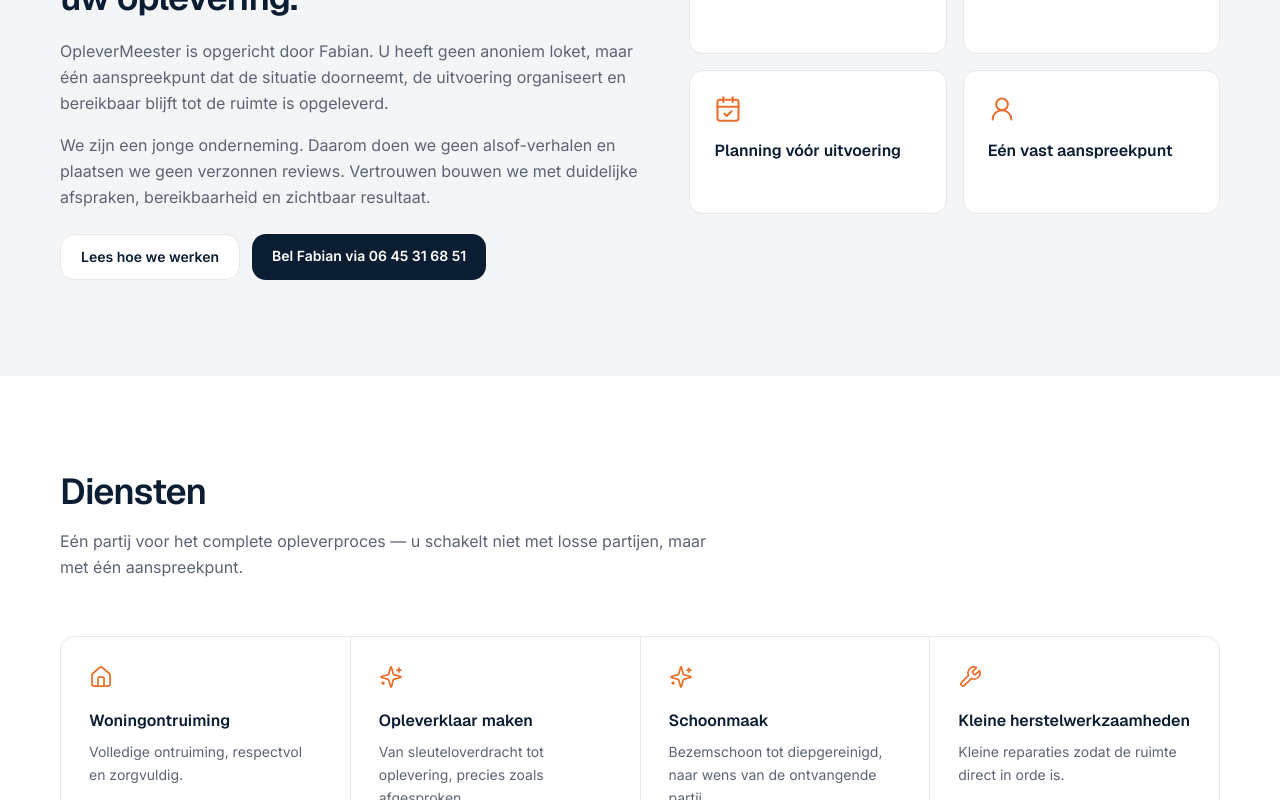
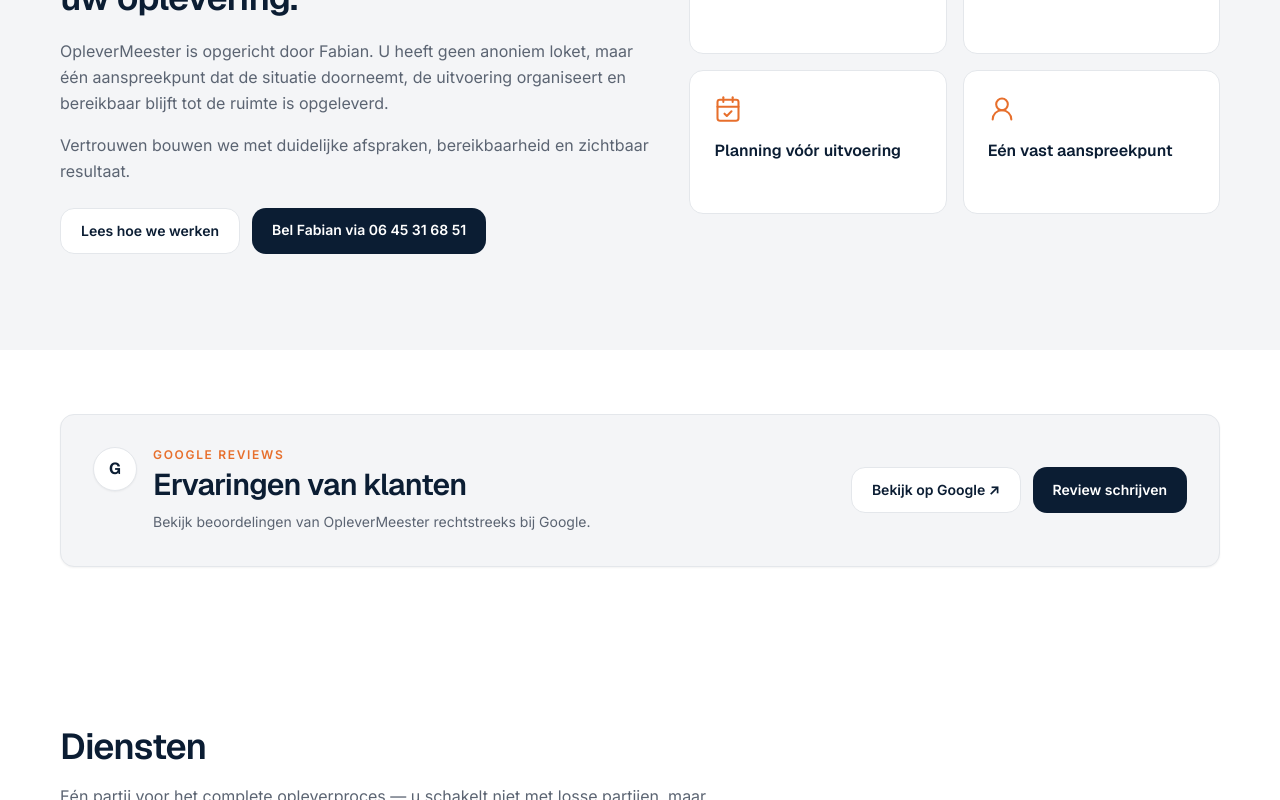
Before and after one commit to sandvlietbv/OpleverMeester, a Next.js app: page / in a window 1280 px wide. Shown: the part 2420-3220 px from the top of the page. Built offline with nearby package versions, Linux system fonts and the light colour scheme.

Commit message:
Refine Google reviews trust design
* Replace onsite review form with Google trust strip

* Tighten trust copy around real proof

* Move Google review proof closer to trust

```diff
--- a/app/page.tsx
+++ b/app/page.tsx
@@ -13,4 +13,4 @@ import Pricing from "@/components/Pricing";
 
 const JSON_LD={"@context":"https://schema.org","@type":"LocalBusiness",name:"OpleverMeester",url:"https://www.oplevermeester.nl",telephone:"+31645316851",email:"info@oplevermeester.nl",areaServed:["Groningen","Friesland","Drenthe"],priceRange:"€532,40+ incl. btw"};
 
-export default function HomePage(){return <><script type="application/ld+json" dangerouslySetInnerHTML={{__html:JSON.stringify(JSON_LD)}}/><Header/><main><Hero/><Pricing/><Contact/><Trust/><Services/><ForWhom/><WhyUs/><Process/><Reviews/><FAQ/></main><Footer/></>}
+export default function HomePage(){return <><script type="application/ld+json" dangerouslySetInnerHTML={{__html:JSON.stringify(JSON_LD)}}/><Header/><main><Hero/><Pricing/><Contact/><Trust/><Reviews/><Services/><ForWhom/><WhyUs/><Process/><FAQ/></main><Footer/></>}
--- a/components/Reviews.tsx
+++ b/components/Reviews.tsx
@@ -1,199 +1,72 @@
 "use client";
 
-import { FormEvent, useState } from "react";
 import { motion } from "framer-motion";
 
-type Status = "idle" | "sending" | "success" | "error";
-type AnalyticsWindow = Window & { gtag?: (...args: unknown[]) => void };
+const GOOGLE_PROFILE_URL =
+  "https://www.google.com/maps/search/?api=1&query=OpleverMeester%20Groningen%200645316851";
+
+declare global {
+  interface Window {
+    gtag?: (...args: unknown[]) => void;
+  }
+}
 
 export default function Reviews() {
-  const [rating, setRating] = useState(5);
-  const [name, setName] = useState("");
-  const [email, setEmail] = useState("");
-  const [review, setReview] = useState("");
-  const [status, setStatus] = useState<Status>("idle");
-  const [error, setError] = useState("");
-
-  function track(event: string, params: Record<string, unknown> = {}) {
-    (window as AnalyticsWindow).gtag?.("event", event, params);
-  }
-
-  async function submitReview(event: FormEvent<HTMLFormElement>) {
-    event.preventDefault();
-    setError("");
-
-    const cleanName = name.trim();
-    const cleanEmail = email.trim();
-    const cleanReview = review.trim();
-
-    if (!cleanName || !cleanEmail || cleanReview.length < 15) {
-      setStatus("error");
-      setError("Vul uw naam, e-mailadres en een korte ervaring van minimaal 15 tekens in.");
-      return;
-    }
-
-    setStatus("sending");
-    const submissionId =
-      typeof crypto !== "undefined" && "randomUUID" in crypto
-        ? crypto.randomUUID()
-        : `review-${Date.now()}-${Math.random().toString(36).slice(2)}`;
-
-    try {
-      const response = await fetch("/api/contact", {
-        method: "POST",
-        headers: { "Content-Type": "application/json" },
-        body: JSON.stringify({
-          name: cleanName,
-          email: cleanEmail,
-          phone: "",
-          message: `[WEBSITE REVIEW]\nScore: ${rating}/5\nErvaring: ${cleanReview}`,
-          sourcePage: "/#reviews",
-          submissionId,
-          photos: [],
-        }),
-      });
-
-      const body = (await response.json().catch(() => null)) as { error?: string } | null;
-      if (!response.ok) throw new Error(body?.error || "Versturen is niet gelukt.");
-
-      track("review_submitted", { rating, source: "homepage_reviews" });
-      setStatus("success");
-      setName("");
-      setEmail("");
-      setReview("");
-      setRating(5);
-    } catch (caught) {
-      setStatus("error");
-      setError(caught instanceof Error ? caught.message : "Versturen is niet gelukt. Probeer het opnieuw.");
-    }
+  function trackGoogleReviewClick(action: "view" | "write") {
+    window.gtag?.("event", "google_review_click", {
+      source: "homepage_reviews",
+      action,
+    });
   }
 
   return (
-    <section id="reviews" className="bg-white py-24">
+    <section id="reviews" className="bg-white py-14 md:py-16">
       <div className="container-om">
         <motion.div
-          initial={{ opacity: 0, y: 16 }}
+          initial={{ opacity: 0, y: 14 }}
           whileInView={{ opacity: 1, y: 0 }}
           viewport={{ once: true, margin: "-80px" }}
-          transition={{ duration: 0.5 }}
-          className="max-w-2xl"
+          transition={{ duration: 0.45 }}
+          className="rounded-om border border-surface-mid bg-surface-light px-6 py-7 shadow-sm md:flex md:items-center md:justify-between md:gap-10 md:px-8 md:py-8"
         >
-          <p className="text-sm font-semibold uppercase tracking-[0.14em] text-orange">Ervaringen</p>
-          <h2 className="mt-3 font-display text-3xl font-semibold tracking-tight text-navy md:text-4xl">
-            Heeft OpleverMeester u geholpen?
-          </h2>
-          <p className="mt-4 max-w-xl leading-relaxed text-muted">
-            Laat hier uw ervaring achter. Zo helpt u anderen die voor dezelfde keuze staan.
-          </p>
-        </motion.div>
-
-        <motion.div
-          initial={{ opacity: 0, y: 20 }}
-          whileInView={{ opacity: 1, y: 0 }}
-          viewport={{ once: true, margin: "-80px" }}
-          transition={{ duration: 0.5, delay: 0.1 }}
-          className="mt-10 grid overflow-hidden rounded-om border border-surface-mid bg-surface-light lg:grid-cols-[1.1fr_.9fr]"
-        >
-          <form onSubmit={submitReview} className="p-6 sm:p-8 md:p-10">
-            <fieldset>
-              <legend className="text-sm font-semibold text-navy">Hoe beoordeelt u uw ervaring?</legend>
-              <div className="mt-3 flex gap-2" aria-label={`${rating} van 5 sterren`}>
-                {[1, 2, 3, 4, 5].map((star) => (
-                  <button
-                    key={star}
-                    type="button"
-                    onClick={() => {
-                      setRating(star);
-                      track("review_rating_selected", { rating: star, source: "homepage_reviews" });
-                    }}
-                    aria-label={`${star} ${star === 1 ? "ster" : "sterren"}`}
-                    aria-pressed={rating === star}
-                    className="rounded-md p-1 text-3xl leading-none transition-transform hover:scale-110 focus:outline-none focus:ring-2 focus:ring-orange focus:ring-offset-2"
-                  >
-                    <span aria-hidden="true" className={star <= rating ? "text-orange" : "text-surface-mid"}>
-                      ★
-                    </span>
-                  </button>
-                ))}
-              </div>
-            </fieldset>
-
-            <div className="mt-6 grid gap-5 sm:grid-cols-2">
-              <label className="text-sm font-medium text-navy">
-                Naam
-                <input
-                  type="text"
-                  value={name}
-                  onChange={(event) => setName(event.target.value)}
-                  autoComplete="name"
-                  maxLength={160}
-                  required
-                  className="mt-2 w-full rounded-om border border-surface-mid bg-white px-4 py-3 text-base text-navy outline-none transition focus:border-orange focus:ring-2 focus:ring-orange/20"
-                />
-              </label>
-
-              <label className="text-sm font-medium text-navy">
-                E-mailadres
-                <input
-                  type="email"
-                  value={email}
-                  onChange={(event) => setEmail(event.target.value)}
-                  autoComplete="email"
-                  maxLength={320}
-                  required
-                  className="mt-2 w-full rounded-om border border-surface-mid bg-white px-4 py-3 text-base text-navy outline-none transition focus:border-orange focus:ring-2 focus:ring-orange/20"
-                />
-                <span className="mt-1 block text-xs font-normal text-muted">Wordt niet op de website getoond.</span>
-              </label>
+          <div className="flex items-start gap-4">
+            <div
+              className="flex h-11 w-11 shrink-0 items-center justify-center rounded-full border border-surface-mid bg-white font-display text-base font-bold text-navy shadow-sm"
+              aria-hidden="true"
+            >
+              G
             </div>
 
-            <label className="mt-5 block text-sm font-medium text-navy">
-              Uw ervaring
-              <textarea
-                value={review}
-                onChange={(event) => setReview(event.target.value)}
-                minLength={15}
-                maxLength={1500}
-                rows={5}
-                required
-                placeholder="Wat ging goed? Hoe heeft u de samenwerking ervaren?"
-                className="mt-2 w-full resize-y rounded-om border border-surface-mid bg-white px-4 py-3 text-base text-navy outline-none transition focus:border-orange focus:ring-2 focus:ring-orange/20"
-              />
-            </label>
-
-            {status === "error" && (
-              <p role="alert" className="mt-4 rounded-om bg-red-50 px-4 py-3 text-sm text-red-700">
-                {error}
-              </p>
-            )}
-
-            {status === "success" ? (
-              <div role="status" className="mt-6 rounded-om border border-green-200 bg-green-50 p-5 text-sm text-green-800">
-                <p className="font-semibold">Bedankt voor uw beoordeling.</p>
-                <p className="mt-1">Uw ervaring is ontvangen.</p>
-              </div>
-            ) : (
-              <button
-                type="submit"
-                disabled={status === "sending"}
-                className="mt-6 inline-flex min-h-12 items-center justify-center rounded-om bg-orange px-6 py-3 text-sm font-semibold text-white shadow-sm transition-colors hover:bg-orange-light focus:outline-none focus:ring-2 focus:ring-orange focus:ring-offset-2 disabled:cursor-wait disabled:opacity-60"
-              >
-                {status === "sending" ? "Beoordeling versturen…" : "Beoordeling versturen"}
-              </button>
-            )}
-          </form>
-
-          <div className="border-t border-surface-mid bg-white p-6 sm:p-8 lg:border-l lg:border-t-0 lg:p-10">
-            <p className="font-display text-xl font-semibold text-navy">Echte ervaringen, zonder opsmuk.</p>
-            <p className="mt-3 text-sm leading-relaxed text-muted">
-              Ingezonden beoordelingen worden alleen gecontroleerd op spam, persoonsgegevens en ongepaste inhoud. Positieve én kritische ervaringen zijn welkom.
-            </p>
-            <div className="mt-8 rounded-om border border-surface-mid bg-surface-light p-5">
-              <p className="text-sm font-semibold text-navy">Wat wordt zichtbaar?</p>
-              <p className="mt-2 text-sm leading-relaxed text-muted">
-                Alleen de naam, sterrenbeoordeling en geschreven ervaring kunnen worden gepubliceerd. Het e-mailadres blijft privé.
+            <div>
+              <p className="text-xs font-semibold uppercase tracking-[0.14em] text-orange">Google Reviews</p>
+              <h2 className="mt-1 font-display text-2xl font-semibold tracking-tight text-navy md:text-3xl">
+                Ervaringen van klanten
+              </h2>
+              <p className="mt-2 max-w-xl text-sm leading-relaxed text-muted">
+                Bekijk beoordelingen van OpleverMeester rechtstreeks bij Google.
               </p>
             </div>
+          </div>
+
+          <div className="mt-6 flex flex-col gap-3 sm:flex-row md:mt-0 md:shrink-0">
+            <a
+              href={GOOGLE_PROFILE_URL}
+              target="_blank"
+              rel="noreferrer"
+              onClick={() => trackGoogleReviewClick("view")}
+              className="inline-flex items-center justify-center rounded-om border border-surface-mid bg-white px-5 py-3 text-sm font-semibold text-navy transition-colors hover:border-orange focus:outline-none focus:ring-2 focus:ring-orange focus:ring-offset-2"
+            >
+              Bekijk op Google ↗
+            </a>
+            <a
+              href={GOOGLE_PROFILE_URL}
+              target="_blank"
+              rel="noreferrer"
+              onClick={() => trackGoogleReviewClick("write")}
+              className="inline-flex items-center justify-center rounded-om bg-navy px-5 py-3 text-sm font-semibold text-white transition-colors hover:bg-navy-light focus:outline-none focus:ring-2 focus:ring-navy focus:ring-offset-2"
+            >
+              Review schrijven
+            </a>
           </div>
         </motion.div>
       </div>
--- a/components/Trust.tsx
+++ b/components/Trust.tsx
@@ -17,7 +17,7 @@ export default function Trust() {
             <p className="text-sm font-semibold uppercase tracking-[0.12em] text-orange">Persoonlijk geregeld</p>
             <h2 className="mt-2 max-w-2xl font-display text-3xl font-semibold tracking-tight text-navy md:text-4xl">U weet wie verantwoordelijk is voor uw oplevering.</h2>
             <p className="mt-5 max-w-2xl leading-relaxed text-muted">OpleverMeester is opgericht door Fabian. U heeft geen anoniem loket, maar één aanspreekpunt dat de situatie doorneemt, de uitvoering organiseert en bereikbaar blijft tot de ruimte is opgeleverd.</p>
-            <p className="mt-4 max-w-2xl leading-relaxed text-muted">We zijn een jonge onderneming. Daarom doen we geen alsof-verhalen en plaatsen we geen verzonnen reviews. Vertrouwen bouwen we met duidelijke afspraken, bereikbaarheid en zichtbaar resultaat.</p>
+            <p className="mt-4 max-w-2xl leading-relaxed text-muted">Vertrouwen bouwen we met duidelijke afspraken, bereikbaarheid en zichtbaar resultaat.</p>
             <div className="mt-6 flex flex-wrap gap-3">
               <Link href="/over-ons" className="rounded-om border border-surface-mid bg-white px-5 py-3 text-sm font-semibold text-navy hover:border-orange">Lees hoe we werken</Link>
               <a href="tel:+31645316851" className="rounded-om bg-navy px-5 py-3 text-sm font-semibold text-white">Bel Fabian via 06 45 31 68 51</a>
```
